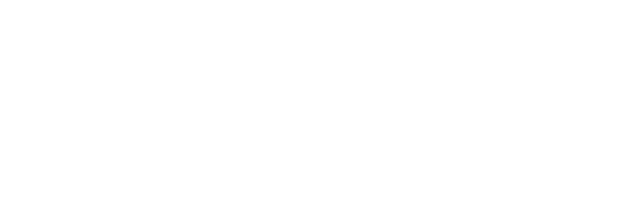
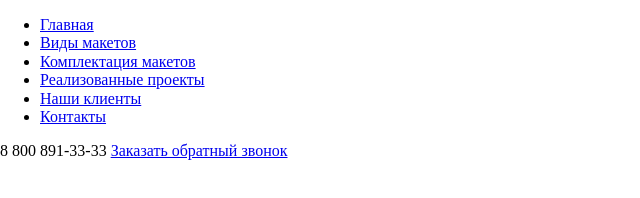
Before and after one commit to alex3287/maquette, a website: page src/index.html in a window 1280 px wide. Shown: the whole page, without its empty margins (0-640 px from the left). Drawn offline with Linux system fonts and the light colour scheme.

Commit message:
create menu (first version)

```diff
--- a/src/index.html
+++ b/src/index.html
@@ -8,6 +8,31 @@
   <title>Изготовление макетов</title>
 </head>
 <body>
+  <nav class="navbar">
+    <div class="container">
+      <div class="navbar-block">
+        <div class="menu">
+          <ul class="menu__list">
+            <li class="menu__item"><a href="#" class="menu__link">Главная</a></li>
+            <li class="menu__item"><a href="#" class="menu__link">Виды макетов</a></li>
+            <li class="menu__item"><a href="#" class="menu__link">Комплектация макетов</a></li>
+            <li class="menu__item"><a href="#" class="menu__link">Реализованные проекты</a></li>
+            <li class="menu__item"><a href="#" class="menu__link">Наши клиенты</a></li>
+            <li class="menu__item"><a href="#" class="menu__link">Контакты</a></li>
+          </ul>
+        </div>
+        <!-- /.menu -->
+        <div class="call">
+            <span class="call__phone">8 800 891-33-33</span>
+            <a href="#" class="call__link">Заказать обратный звонок</a>
 
+        </div>
+        <!-- /.call -->
+      </div>
+      <!-- /.navbar-block -->
+    </div>
+    <!-- /.container -->
+  </nav>
+  <!-- /.navbar -->
 </body>
 </html>
```
